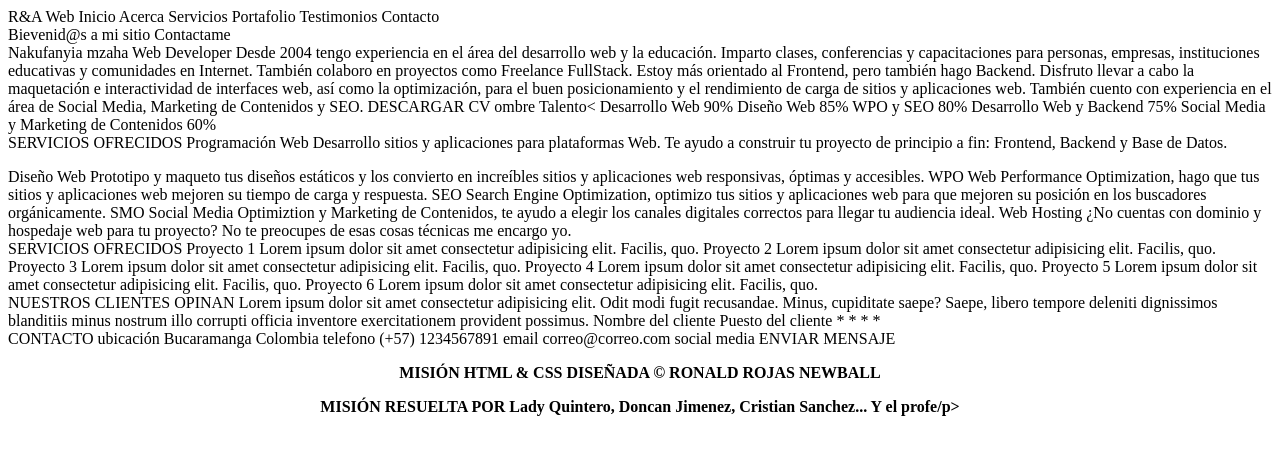
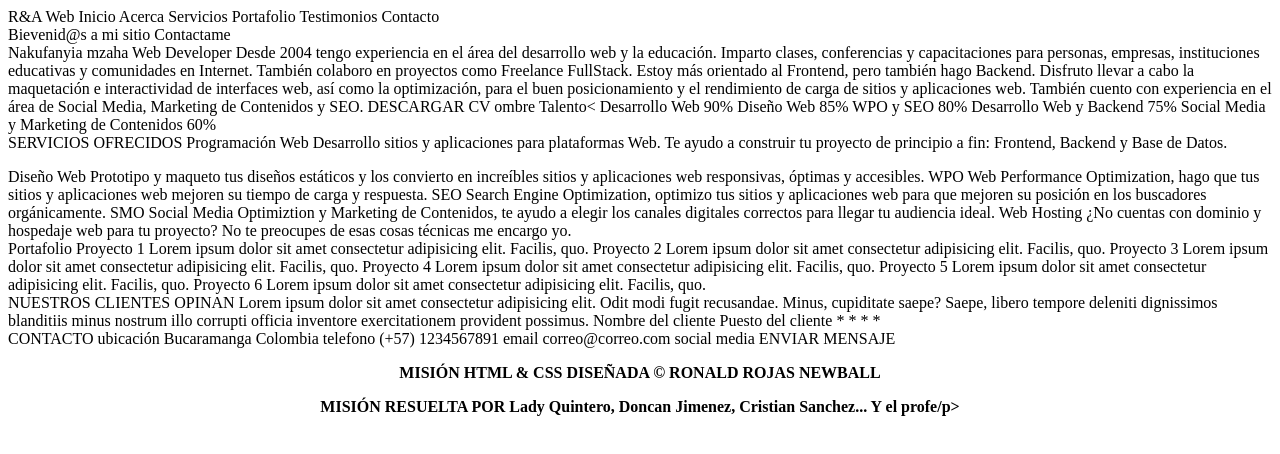
Before and after one commit to la170/Mision-css, a plain HTML site: page index.html in a window 1280 px wide. Drawn offline with Linux system fonts and the light colour scheme.

Commit message:
primer avance

```diff
--- a/index.html
+++ b/index.html
@@ -86,7 +86,7 @@
 
 <section class="seccion4">
 <!-- Lady -->
-    SERVICIOS OFRECIDOS
+  Portafolio
 
     Proyecto 1
     Lorem ipsum dolor sit amet consectetur adipisicing elit. Facilis, quo.
```
